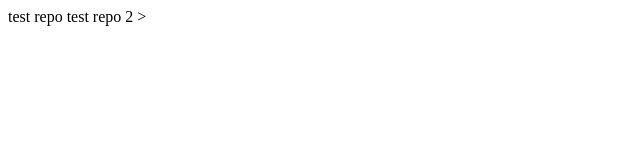
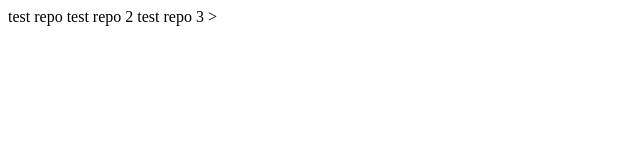
Before and after one commit to yothin3571/Patipat_40, a plain HTML site: page index.html in a window 1280 px wide. Shown: the full height of the page, 0-640 px from the left. Drawn offline with Linux system fonts and the light colour scheme.

Commit message:
test repo 3

```diff
--- a/index.html
+++ b/index.html
@@ -9,6 +9,7 @@
 
         test repo 2
 
+        test repo 3
 
     </body>
 
```
